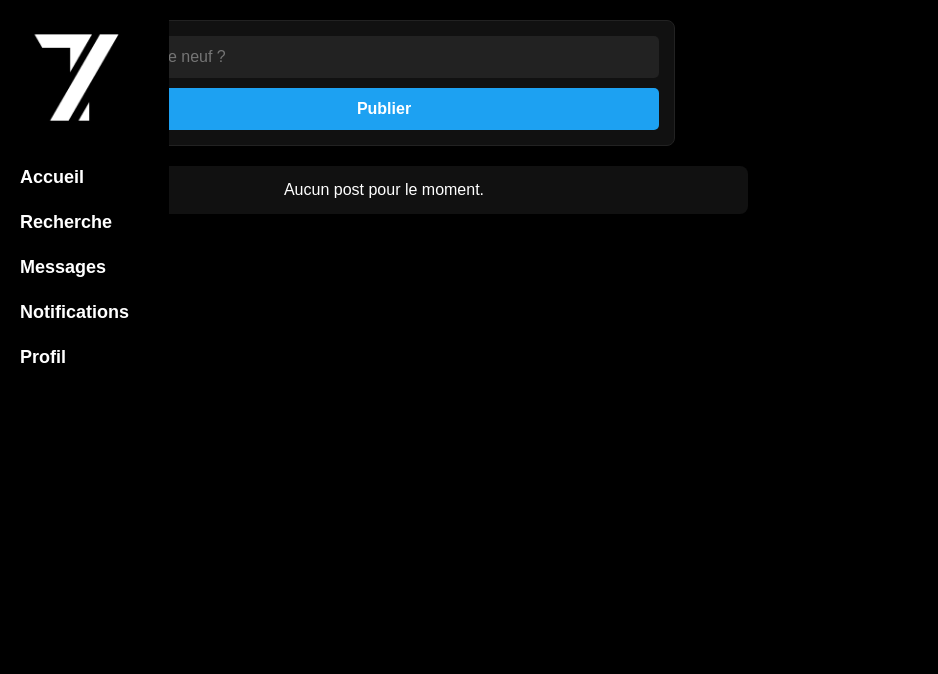
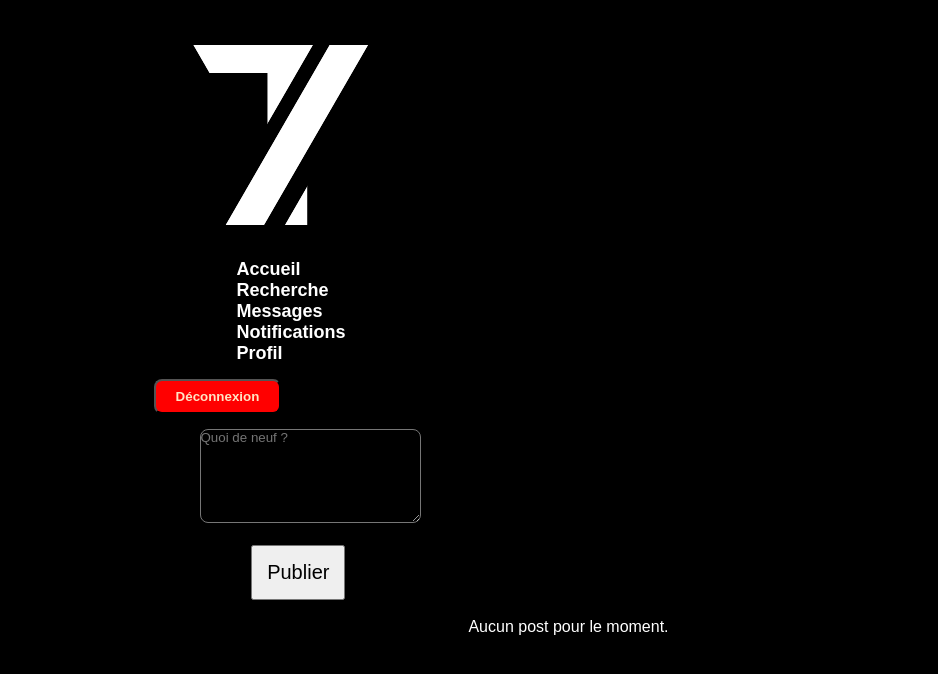
Before and after one commit to uvsq22400326/twist, a Next.js app in the folder twist/: page /home in a window 768 px wide. Shown: the top 674 px of the page, 938 px wide, since content can reach past the window. Built offline with nearby package versions, Linux system fonts and the light colour scheme.

Commit message:
+: Page d'accueil responsive

```diff
--- /dev/null
+++ b/twist/app/home/home.css
@@ -0,0 +1,131 @@
+@media only screen and (max-width: 768px) {
+    #logo {
+        position: relative;
+        left: 20%;
+    }
+
+    #nav-sidebar {
+        display: none;
+    }
+
+    #twist-area {
+        display: block;
+    }
+
+    textarea {
+        position: relative;
+        left: 25%;
+        border-radius: 8px;
+        background-color: black;
+        color: white;
+    }
+
+    #publier-button {
+        position: relative;
+        left: 37%;
+        padding: 14px;
+        font-size: 20px;
+    }
+
+    #post-area {
+        text-align: center;
+    }
+
+    #open-sidebar {
+        position: relative;
+        left: 40%;
+        padding-right: 20px;
+        padding-left: 20px;
+    }
+
+    #logout-button {
+        background-color: red;
+        border-radius: 8px;
+        color: bisque;
+        font-weight: 300;
+        position: relative;
+        left: 32%;
+        padding-right: 20px;
+        padding-left: 20px;
+        padding-top: 8px;
+        padding-bottom: 8px;
+    }
+
+    .sidebar-item {
+        position: relative;
+        left: 30%;
+        font-size: 18px;
+        font-weight: bold;
+        color: white;
+        text-decoration: none;
+        padding: 12px 0;
+    }
+}
+
+@media only screen and (min-width: 768px) {
+    #logo {
+        position: relative;
+        left: 20%;
+    }
+
+    #nav-sidebar {
+        display: block;
+    }
+
+    #twist-area {
+        display: block;
+    }
+
+    textarea {
+        position: relative;
+        left: 25%;
+        border-radius: 8px;
+        background-color: black;
+        color: white;
+        width: 30%;
+        height: 94px;
+    }
+
+    #publier-button {
+        position: relative;
+        left: 32%;
+        padding: 14px;
+        font-size: 20px;
+    }
+
+    #post-area {
+        position: relative;
+        left: 25%;
+    }
+
+    #open-sidebar {
+        display: none;
+        position: relative;
+        left: 40%;
+        padding-right: 20px;
+        padding-left: 20px;
+    }
+
+    #logout-button {
+        background-color: red;
+        border-radius: 8px;
+        color: bisque;
+        font-weight: 600;
+        position: relative;
+        left: 20%;
+        padding-right: 20px;
+        padding-left: 20px;
+        padding-top: 8px;
+        padding-bottom: 8px;
+    }
+
+    .sidebar-item {
+        position: relative;
+        left: 30%;
+        font-size: 18px;
+        font-weight: bold;
+        color: white;
+        text-decoration: none;
+        padding: 12px 0;
+    }
+}
--- a/twist/app/home/page.tsx
+++ b/twist/app/home/page.tsx
@@ -1,38 +1,92 @@
 "use client";
 
-import styles from "./home.module.css";
+/*import styles from "./home.module.css"; */
+import { useRouter } from "next/navigation";
+import "../grid.css"
+import "./home.css"
 
 export default function HomePage() {
+  const router = useRouter();
+  const displaySidebar = () => {
+    var sidebar = document.getElementById('nav-sidebar');
+    var twist_area = document.getElementById('twist-area');
+    var thisbutton = document.getElementById('open-sidebar');
+    if (!displaying_sidebar) {
+      if (sidebar) {
+        sidebar.style.display = 'block';
+      }
+      if (twist_area) {
+        twist_area.style.display = 'none'
+      }
+      if (thisbutton) {
+        thisbutton.innerHTML = '&times;';
+      }
+      displaying_sidebar = true;
+    } else {
+      if (sidebar) {
+        sidebar.style.display = 'none';
+      }
+      if (twist_area) {
+        twist_area.style.display = 'block'
+      }
+      if (thisbutton) {
+        thisbutton.innerHTML = '&#x27c1;';
+      }
+      displaying_sidebar = false;
+    }
+  }
+  var displaying_sidebar = false;
+
   return (
-    <div className={styles.container}>
-
+    <div>
       {/* barre tae gauche */}
-      <aside className={styles.sidebar}>
-        <img src="/twist-logo.png" alt="Twist Logo" className={styles.logo} />
-        <nav className={styles.navMenu}>
-          <a href="#" className={styles.navItem}>Accueil</a>
-          <a href="#" className={styles.navItem}>Recherche</a>
-          <a href="#" className={styles.navItem}>Messages</a>
-          <a href="#" className={styles.navItem}>Notifications</a>
-          <a href="#" className={styles.navItem}>Profil</a>
+      <aside className='col-3' id='nav-sidebar'>
+        <img src="/twist-logo.png" alt="Twist Logo" id='logo'/>
+        <nav>
+          <a href="#" className="sidebar-item">Accueil</a>
+          <br></br>
+          <a href="#" className="sidebar-item">Recherche</a>
+          <br></br>
+          <a href="#" className="sidebar-item">Messages</a>
+          <br></br>
+          <a href="#" className="sidebar-item">Notifications</a>
+          <br></br>
+          <a href="#" className="sidebar-item">Profil</a>
+          <br></br>
         </nav>
       </aside>
-
+      <button id="open-sidebar" onClick={() => {
+        displaySidebar();
+      }}>
+          &#x27c1;
+      </button>
+      <br></br>
+      <button
+          onClick={() => {
+            sessionStorage.removeItem("user");
+            router.push("/login");
+          }}
+          id="logout-button"
+        >
+          Déconnexion
+      </button>
       {/* contenu principal */}
-      <main className={styles.main}>
-        <div className={styles.postBox}>
-          <input type="text" placeholder="Quoi de neuf ?" className={styles.input} />
-          <button className={styles.postButton}>Publier</button>
+      <main className="col-8" id='twist-area'>
+        <div>
+          <textarea placeholder="Quoi de neuf ?"/>
+          <br></br>
+          <br></br>
+          <button id="publier-button">Publier</button>
+          <br></br>
+          <br></br>
         </div>
 
-        <div className={styles.feed}>
-          <div className={styles.tweet}>
-            <p>Aucun post pour le moment.</p>
+        <div>
+          <div>
+            <p id="post-area">Aucun post pour le moment.</p>
           </div>
         </div>
       </main>
-
-
     </div>
   );
 }
--- a/twist/app/layout.tsx
+++ b/twist/app/layout.tsx
@@ -21,26 +21,7 @@ export default function RootLayout({ children }: { children: React.ReactNode })
         <meta name="viewport" content="width=device-width, initial-scale=1.0" />
       </head>
       <body>
-        {isAuthenticated && pathname !== "/login" && pathname !== "/register" && (
-          <aside className="sidebar">
-            <h2 className="logo">Twist</h2>
-            <nav>
-              <Link href="/home">Accueil</Link>
-              <Link href="/search">Recherche</Link>
-              <Link href="/messages">Messages</Link>
-              <Link href="/profile">Profil</Link>
-              <button
-                onClick={() => {
-                  sessionStorage.removeItem("user");
-                  router.push("/login");
-                }}
-                className="logout"
-              >
-                Déconnexion
-              </button>
-            </nav>
-          </aside>
-        )}
+        {isAuthenticated && pathname !== "/login" && pathname !== "/register"}
 
         <main>{children}</main>
       </body>
```
